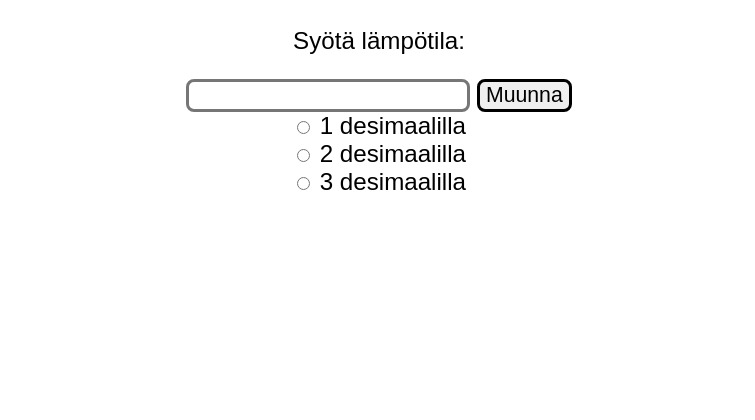
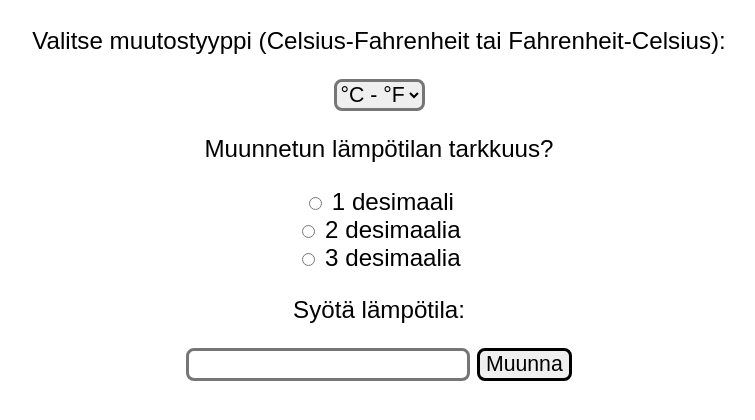
Before and after one commit to nukkapompula/lampotilamuunnin, a plain HTML site: page index.html in a window 1280 px wide. Shown: the part 96-516 px from the top of the page, without its empty margins (261-1016 px from the left). Drawn offline with Linux system fonts and the light colour scheme.

Commit message:
pudotusvalikko, elementtien siirtelyä

```diff
--- a/index.html
+++ b/index.html
@@ -9,21 +9,31 @@
 </head>
 <body>
     <h2>~ Lämpötilamuunnin ~</h2>
-    <p>Syötä lämpötila:</p>
+
+    <p>
+        Valitse muutostyyppi (Celsius-Fahrenheit tai Fahrenheit-Celsius):
+    </p>
+    <select>
+        <option value="celsius">°C - °F</option>
+        <option value="fahrenheit">°F - °C</option>
+    </select>
+
+    <form>
+        <p>Muunnetun lämpötilan tarkkuus?</p>
+        <input type="radio" id="1dm" name="desimaalit" value="1 desimaalilla">
+        <label for="1dm">1 desimaali</label><br>
+        <input type="radio" id="2dm" name="desimaalit" value="2 desimaalilla">
+        <label for="2dm">2 desimaalia</label><br>
+        <input type="radio" id="3dm" name="desimaalit" value="3 desimaalilla">
+        <label for="3dm">3 desimaalia</label>
+    </form>
+
+        <p>Syötä lämpötila:</p>
     <form>
         <input type="text">
         <input type="submit" value="Muunna">
     </form>
 
-    <form>
-    <input type="radio" id="1dm" name="desimaalit" value="1 desimaalilla">
-    <label for="1dm">1 desimaalilla</label><br>
-    <input type="radio" id="2dm" name="desimaalit" value="2 desimaalilla">
-    <label for="2dm">2 desimaalilla</label><br>
-    <input type="radio" id="3dm" name="desimaalit" value="3 desimaalilla">
-    <label for="3dm">3 desimaalilla</label>
-    </form>
-
     <script src="toiminnot.js"></script>
 </body>
 </html>
--- a/tyylit.css
+++ b/tyylit.css
@@ -5,7 +5,7 @@ body {
     padding: 13px;
 }
 
-input {
+input, select {
     font-family: Rockwell, Arial;
     font-size: 88%;
     border-radius: 8px;
```
